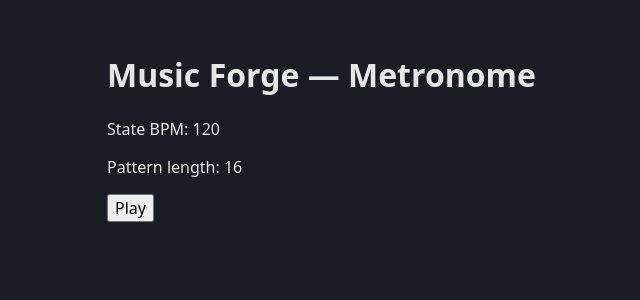
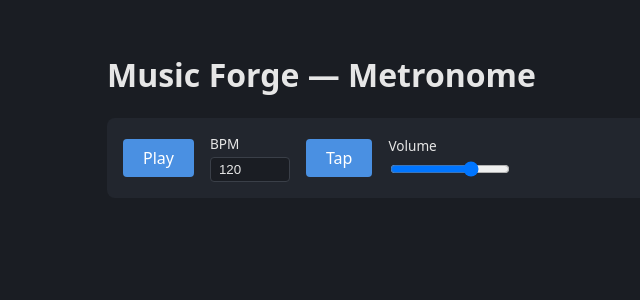
Before and after one commit to EdgarH78/music-forge, a React (Vite) app: page / in a window 1280 px wide. Shown: the top 300 px of the page, without its empty margins (69-709 px from the left). Built offline with nearby package versions, Linux system fonts and the light colour scheme.

Commit message:
feat(ui): add TransportControls (play, BPM input, tap, volume)

```diff
--- a/src/App.tsx
+++ b/src/App.tsx
@@ -1,37 +1,42 @@
-import { useEffect, useReducer } from 'react';
+import { useEffect, useReducer, useState } from 'react';
 import styles from './App.module.css';
 import { reducer, initialState } from './state/reducer';
 import { loadLibrary, saveLibrary } from './state/persistence';
 import { useMetronomeEngine, useSyncEngine } from './hooks/useEngineSync';
+import { TransportControls } from './components/TransportControls';
 
 export default function App() {
   const [state, dispatch] = useReducer(reducer, initialState);
   const engine = useMetronomeEngine();
+  const [, force] = useState(0);
 
   useSyncEngine(engine, state.settings);
 
-  // Hydrate library from localStorage once on mount.
-  // eslint-disable-next-line react-hooks/exhaustive-deps
   useEffect(() => {
     const patterns = loadLibrary();
-    if (patterns.length > 0) {
-      dispatch({ type: 'libraryLoaded', patterns });
-    }
+    if (patterns.length > 0) dispatch({ type: 'libraryLoaded', patterns });
   }, []);
 
-  // Persist library on change.
   useEffect(() => {
     saveLibrary(state.library);
   }, [state.library]);
 
+  const togglePlay = async () => {
+    if (engine.isPlaying()) engine.stop();
+    else await engine.start();
+    force((n) => n + 1);
+  };
+
   return (
     <main className={styles.app}>
       <h1>Music Forge — Metronome</h1>
-      <p>State BPM: {state.settings.bpm}</p>
-      <p>Pattern length: {state.settings.pattern.length}</p>
-      <button onClick={() => engine.isPlaying() ? engine.stop() : engine.start()}>
-        {engine.isPlaying() ? 'Stop' : 'Play'}
-      </button>
+      <TransportControls
+        bpm={state.settings.bpm}
+        masterVolume={state.settings.masterVolume}
+        isPlaying={engine.isPlaying()}
+        onPlayToggle={togglePlay}
+        dispatch={dispatch}
+      />
     </main>
   );
 }
--- /dev/null
+++ b/src/components/TransportControls.module.css
@@ -0,0 +1,39 @@
+.transport {
+  display: flex;
+  align-items: center;
+  gap: 1rem;
+  padding: 1rem;
+  background: #22262e;
+  border-radius: 8px;
+  margin-bottom: 1rem;
+}
+
+.play, .tap {
+  padding: 0.5rem 1.25rem;
+  background: #4a90e2;
+  color: white;
+  border: none;
+  border-radius: 4px;
+}
+
+.play:hover, .tap:hover { background: #3b7bc7; }
+
+.field {
+  display: flex;
+  flex-direction: column;
+  font-size: 0.85rem;
+  gap: 0.25rem;
+}
+
+.field input[type="number"] {
+  width: 80px;
+  padding: 0.25rem 0.5rem;
+  background: #1a1d23;
+  color: #e6e6e6;
+  border: 1px solid #3a3f48;
+  border-radius: 4px;
+}
+
+.field input[type="range"] {
+  width: 120px;
+}
--- /dev/null
+++ b/src/components/TransportControls.tsx
@@ -0,0 +1,69 @@
+import { useState } from 'react';
+import styles from './TransportControls.module.css';
+import { useTapTempo } from '../hooks/useTapTempo';
+import { clampBpm } from '../domain/timing';
+import type { Action } from '../state/actions';
+
+interface Props {
+  bpm: number;
+  masterVolume: number;
+  isPlaying: boolean;
+  onPlayToggle: () => void;
+  dispatch: React.Dispatch<Action>;
+}
+
+export function TransportControls({ bpm, masterVolume, isPlaying, onPlayToggle, dispatch }: Props) {
+  const [bpmDraft, setBpmDraft] = useState<string>(String(bpm));
+  const { tap, lastBpm } = useTapTempo();
+
+  const commitBpm = () => {
+    const parsed = Number(bpmDraft);
+    if (Number.isFinite(parsed)) {
+      dispatch({ type: 'setBpm', bpm: parsed });
+      setBpmDraft(String(clampBpm(parsed)));
+    } else {
+      setBpmDraft(String(bpm));
+    }
+  };
+
+  const handleTap = () => {
+    tap();
+    if (lastBpm !== null) dispatch({ type: 'setBpm', bpm: lastBpm });
+  };
+
+  return (
+    <section className={styles.transport}>
+      <button className={styles.play} onClick={onPlayToggle}>
+        {isPlaying ? 'Stop' : 'Play'}
+      </button>
+
+      <label className={styles.field}>
+        BPM
+        <input
+          type="number"
+          min={30}
+          max={300}
+          step="0.1"
+          value={bpmDraft}
+          onChange={(e) => setBpmDraft(e.target.value)}
+          onBlur={commitBpm}
+          onKeyDown={(e) => { if (e.key === 'Enter') (e.target as HTMLInputElement).blur(); }}
+        />
+      </label>
+
+      <button className={styles.tap} onClick={handleTap}>Tap</button>
+
+      <label className={styles.field}>
+        Volume
+        <input
+          type="range"
+          min={0}
+          max={1}
+          step={0.01}
+          value={masterVolume}
+          onChange={(e) => dispatch({ type: 'setMasterVolume', volume: Number(e.target.value) })}
+        />
+      </label>
+    </section>
+  );
+}
```
